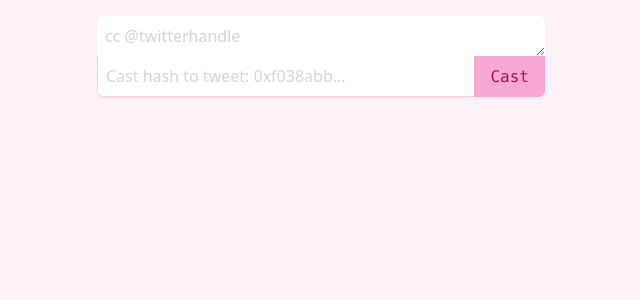
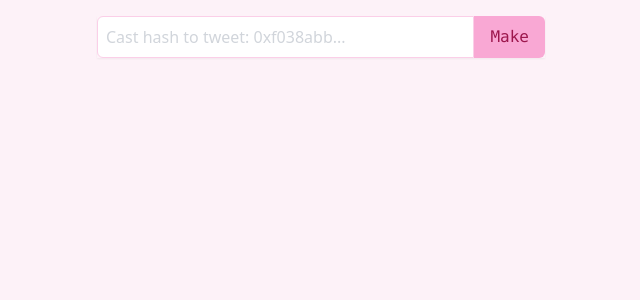
Before and after one commit to vinliao/screenshotcaster.xyz, a Next.js app: page / in a window 1280 px wide. Shown: the top 300 px of the page, without its empty margins (319-959 px from the left). Built offline with nearby package versions, Linux system fonts and the light colour scheme.

Commit message:
basic front end to view and tweet

```diff
--- a/pages/index.js
+++ b/pages/index.js
@@ -1,50 +1,72 @@
 import TextareaAutosize from 'react-textarea-autosize';
 import { useState } from 'react';
+import Image from 'next/image';
 
 export default function Home() {
   const [tweetInput, setTweetInput] = useState("");
   const [castHash, setCastHash] = useState("");
+  const [imageSrc, setImageSrc] = useState("");
+
+  async function makeImage() {
+    const dev = process.env.NODE_ENV !== 'production';
+    const serverUrl = dev ? 'http://localhost:3000' : 'https://bot-monorepo.vercel.app';
+    const imageUrl = `${serverUrl}/api/farcaster/og?castHash=${castHash}`;
+    setImageSrc(imageUrl);
+    console.log(imageSrc);
+  }
 
   async function sendTweet() {
     const dev = process.env.NODE_ENV !== 'production';
     const serverUrl = dev ? 'http://localhost:3000' : 'https://bot-monorepo.vercel.app';
     const fetchUrl = `${serverUrl}/api/farcaster/tweet/${castHash}`;
 
-
     await fetch(fetchUrl, {
       method: "POST",
       body: tweetInput
     });
 
-    setTweetInput("");
-    setCastHash("");
+    setCastHash('');
+    setTweetInput('');
+    setImageSrc('');
   }
 
   return (
     <div className="max-w-md mx-auto text-pink-800 py-4">
-      <TextareaAutosize className="p-2 block w-full rounded-t-md border-pink-200 shadow-sm focus:border-pink-300 focus:ring-inset focus:ring-pink-300 focus:ring-opacity-50 placeholder-gray-300" placeholder="cc @twitterhandle" rows={3}
-        onChange={(e) => setTweetInput(e.target.value)}
-        value={tweetInput}
-        onKeyDown={(e) => {
-          if (e.key == "Enter" && e.ctrlKey) {
-            sendTweet();
-          }
-        }}
-      ></TextareaAutosize>
-      <div className="flex shadow-sm">
-        <input type="text" className="p-2 flex-1 border-l border-b border-pink-200 rounded-bl-md focus:border-pink-300 focus:ring-inset focus:ring-pink-300 focus:ring-opacity-50 placeholder-gray-300" placeholder="Cast hash to tweet: 0xf038abb..."
+      <div className="flex shadow-sm mb-5">
+        <input type="text" className="p-2 flex-1 border border-pink-200 rounded-l-md focus:outline-none focus:border-pink-300 focus:ring-inset focus:ring-pink-300 focus:ring-opacity-50 placeholder-gray-300" placeholder="Cast hash to tweet: 0xf038abb..."
           onChange={(e) => setCastHash(e.target.value)}
           value={castHash}
           onKeyDown={(e) => {
             if (e.key == "Enter" && e.ctrlKey) {
-              sendTweet();
+              makeImage();
             }
           }}
         />
-        <button className="font-mono bg-pink-300 rounded-br-md py-2 px-4 hover:bg-pink-600 hover:text-pink-50 transition focus:outline-none" onClick={() => {
-          sendTweet();
-        }}>Cast</button>
+        <button className="font-mono bg-pink-300 rounded-r-md py-2 px-4 hover:bg-pink-600 hover:text-pink-50 transition focus:outline-none" onClick={() => {
+          makeImage();
+        }}>Make</button>
       </div>
+
+      {imageSrc != "" &&
+        <img src={imageSrc} alt="" className='rounded-t-2xl' />
+      }
+
+      {imageSrc != "" &&
+        <div className="flex">
+          <input type="text" className="p-2 flex-1 border-l border-b border-pink-200 rounded-bl-2xl focus:outline-none focus:border-pink-300 focus:ring-inset focus:ring-pink-300 focus:ring-opacity-50 placeholder-gray-300" placeholder="by @whatever cc @placeholder"
+            onChange={(e) => setTweetInput(e.target.value)}
+            value={tweetInput}
+            onKeyDown={(e) => {
+              if (e.key == "Enter" && e.ctrlKey) {
+                sendTweet();
+              }
+            }}
+          />
+          <button className="font-mono bg-pink-300 rounded-br-2xl py-2 px-4 hover:bg-pink-600 hover:text-pink-50 transition focus:outline-none" onClick={() => {
+            sendTweet();
+          }}>Tweet</button>
+        </div>
+      }
     </div>
   );
 }
```
